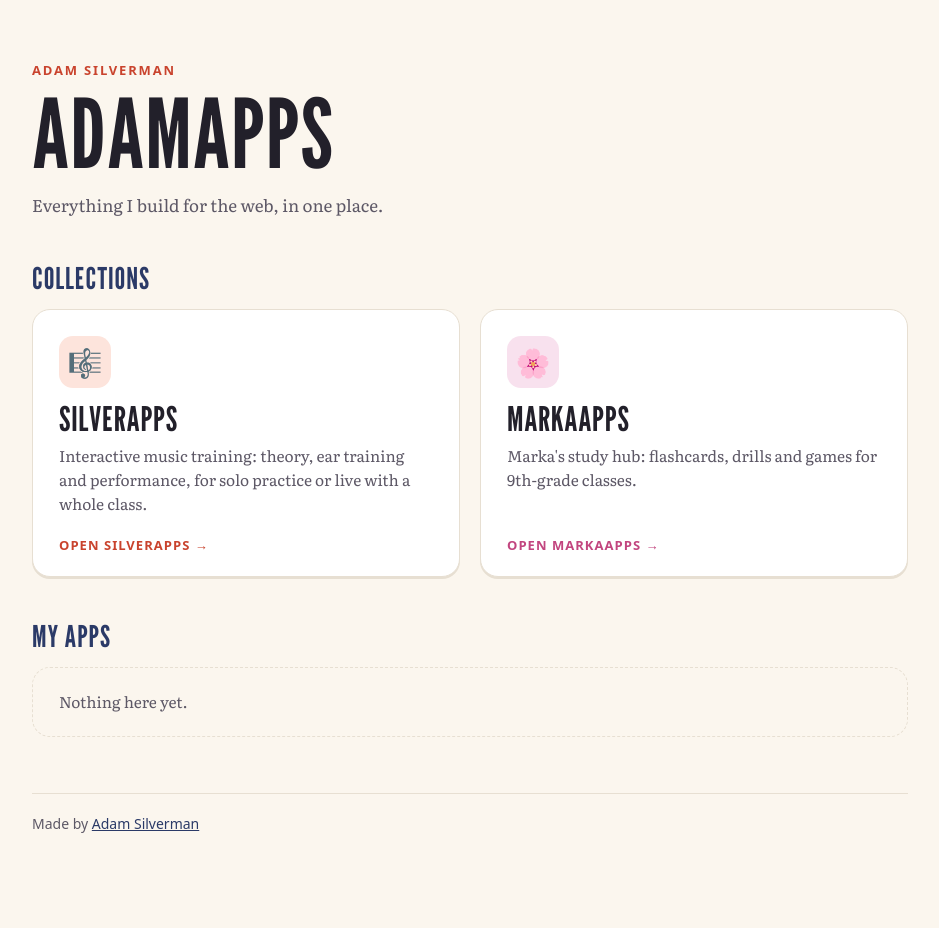
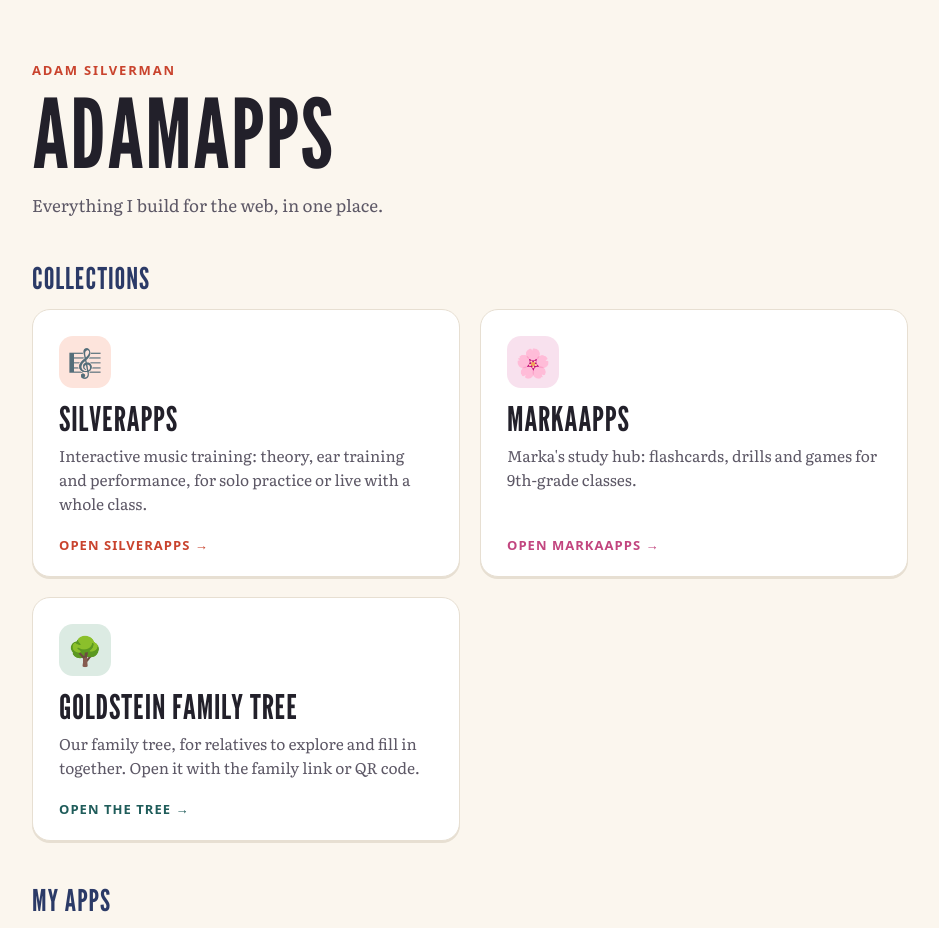
Before and after one commit to adambsilverman/AdamApps, a plain HTML site: page index.html in a window 1280 px wide. Shown: the top 928 px of the page, without its empty margins (170-1109 px from the left). Before the commit the page ends 881 px from the top, so only its background shows below. Drawn offline with nearby package versions, Linux system fonts and the light colour scheme.

Commit message:
Update from Claude: .gitignore, CLAUDE.md, index.html, setup-mac.command, sync.sh

```diff
--- a/index.html
+++ b/index.html
@@ -29,6 +29,7 @@
   .go{margin-top:auto;padding-top:12px;font:600 13px system-ui,sans-serif;letter-spacing:.08em;text-transform:uppercase}
   .silver .badge{background:#fde4dc}.silver .go{color:var(--red)}
   .marka .badge{background:#f8e1ee}.marka .go{color:var(--pink)}
+  .tree .badge{background:#dcebe3}.tree .go{color:#1f5c5a}
   .soon{border:1.5px dashed var(--line);border-radius:18px;padding:22px 26px;color:var(--muted);font-size:15.5px}
   footer{margin-top:56px;padding-top:20px;border-top:1px solid var(--line);font:14px system-ui,sans-serif;color:var(--muted)}
   footer a{color:var(--navy)}
@@ -57,10 +58,16 @@
         <p>Marka's study hub: flashcards, drills and games for 9th-grade classes.</p>
         <span class="go">Open MarkaApps →</span>
       </a>
+      <a class="card tree" href="https://adambsilverman.github.io/Goldstein-Family-Tree/">
+        <span class="badge" aria-hidden="true">🌳</span>
+        <h3>Goldstein Family Tree</h3>
+        <p>Our family tree, for relatives to explore and fill in together. Open it with the family link or QR code.</p>
+        <span class="go">Open the tree →</span>
+      </a>
     </main>
 
     <h2>My apps</h2>
-    <!-- Add a card here for each app saved in this folder, e.g.
+    <!-- Add a card here for each app saved in the AdamApps folder, e.g.
     <div class="grid"><a class="card" href="my-app.html"><span class="badge">🧰</span><h3>My App</h3><p>What it does.</p><span class="go">Open →</span></a></div> -->
     <div class="soon">Nothing here yet.</div>
 
```
Also changed, not shown: 4 other files.
